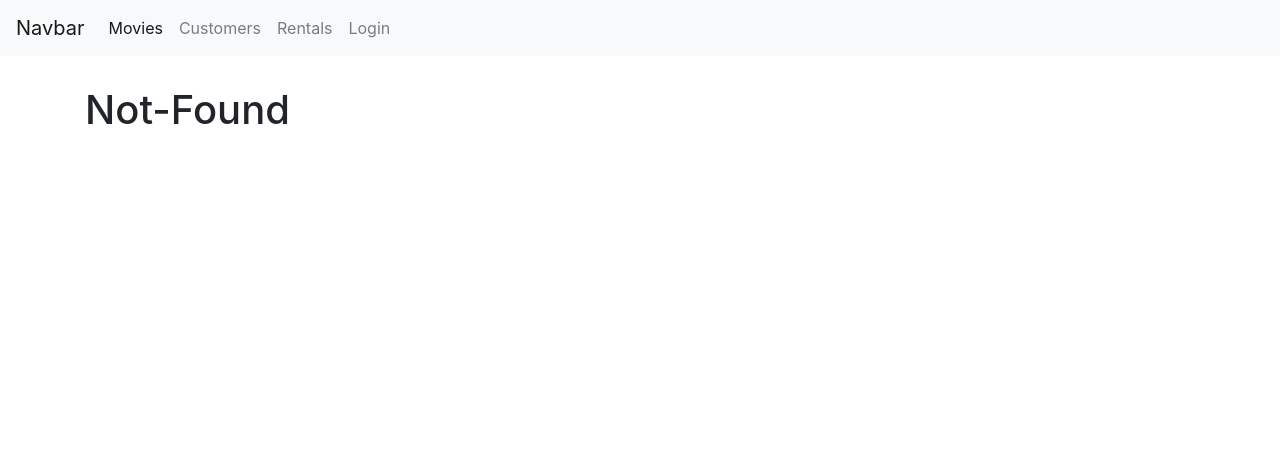
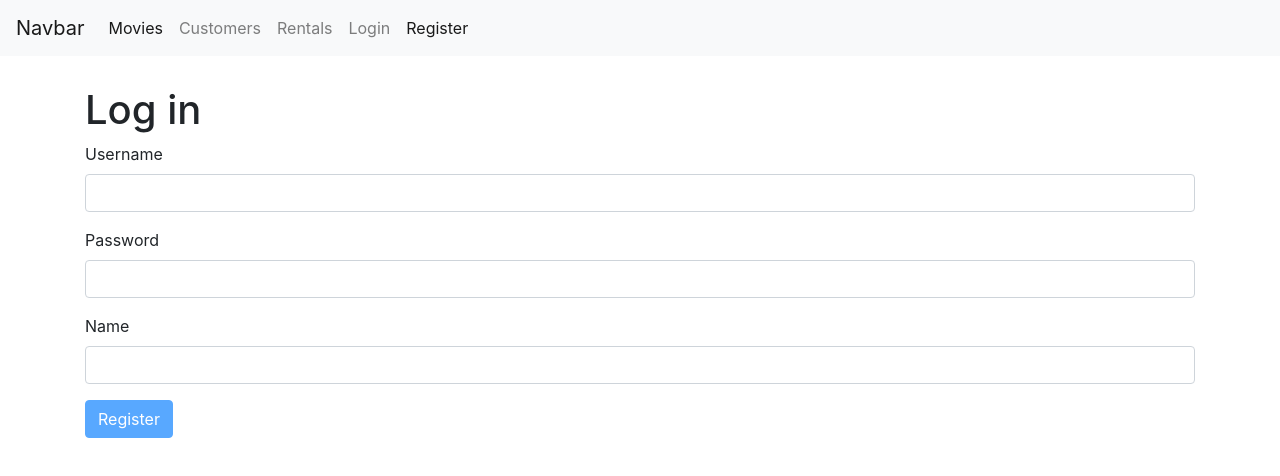
Before and after one commit to ben7ny/vidly, a React (Create React App) app: page /register in a window 1280 px wide. Before the commit this address led to /not-found. Shown: the top 476 px of the page. Built offline with nearby package versions, Linux system fonts and the light colour scheme.

Commit message:
added regester form

```diff
--- a/src/App.js
+++ b/src/App.js
@@ -7,6 +7,7 @@
 import NotFound from "./components/not-found";
 import NavBar from "./components/navBar";
 import LoginForm from "./components/loginForm";
+import RegisterForm from "./components/registerForm";
 import "./App.css";
 
 class App extends Component {
@@ -16,6 +17,7 @@
         <NavBar />
         <main className="container">
           <Switch>
+            <Route path="/register" component={RegisterForm} />
             <Route path="/login" component={LoginForm} />
             <Route path="/movies/:id" component={MovieForm} />
             <Route path="/movies" component={Movies} />
--- a/src/components/navBar.jsx
+++ b/src/components/navBar.jsx
@@ -40,6 +40,11 @@
               Login
             </NavLink>
           </li>
+          <li className="nav-item">
+            <NavLink className="nav-link" to="/register">
+              Register
+            </NavLink>
+          </li>
         </ul>
       </div>
     </nav>
--- /dev/null
+++ b/src/components/registerForm.jsx
@@ -0,0 +1,46 @@
+import React, { Component } from "react";
+import Joi from "joi-browser";
+import Form from "./common/form";
+
+class RegisterForm extends Form {
+  state = {
+    data: { username: "", password: "", name: "" },
+    errors: {}
+  };
+  // can't be reusable because is designed for this component
+  schema = {
+    username: Joi.string()
+      .required()
+      .email()
+      .label("Username"),
+    password: Joi.string()
+      .required()
+      .min(5)
+      .label("Password"),
+    name: Joi.string()
+      .required()
+      .label("Name")
+  };
+
+  doSubmit = () => {
+    console.log("submitted");
+  };
+  // using this work on extended class as the same own class
+  // in the username the type is text by default, but in the password the type is set to be password(.......)
+  render() {
+    return (
+      <div>
+        <h1>Log in</h1>
+        <form onSubmit={this.handleSubmit}>
+          {this.renderInput("username", "Username")}
+          {this.renderInput("password", "Password", "password")}
+          {this.renderInput("name", "Name")}
+          {/* the button was add to form as reusable method) */}
+          {this.renderButton("Register")}
+        </form>
+      </div>
+    );
+  }
+}
+
+export default RegisterForm;
```
